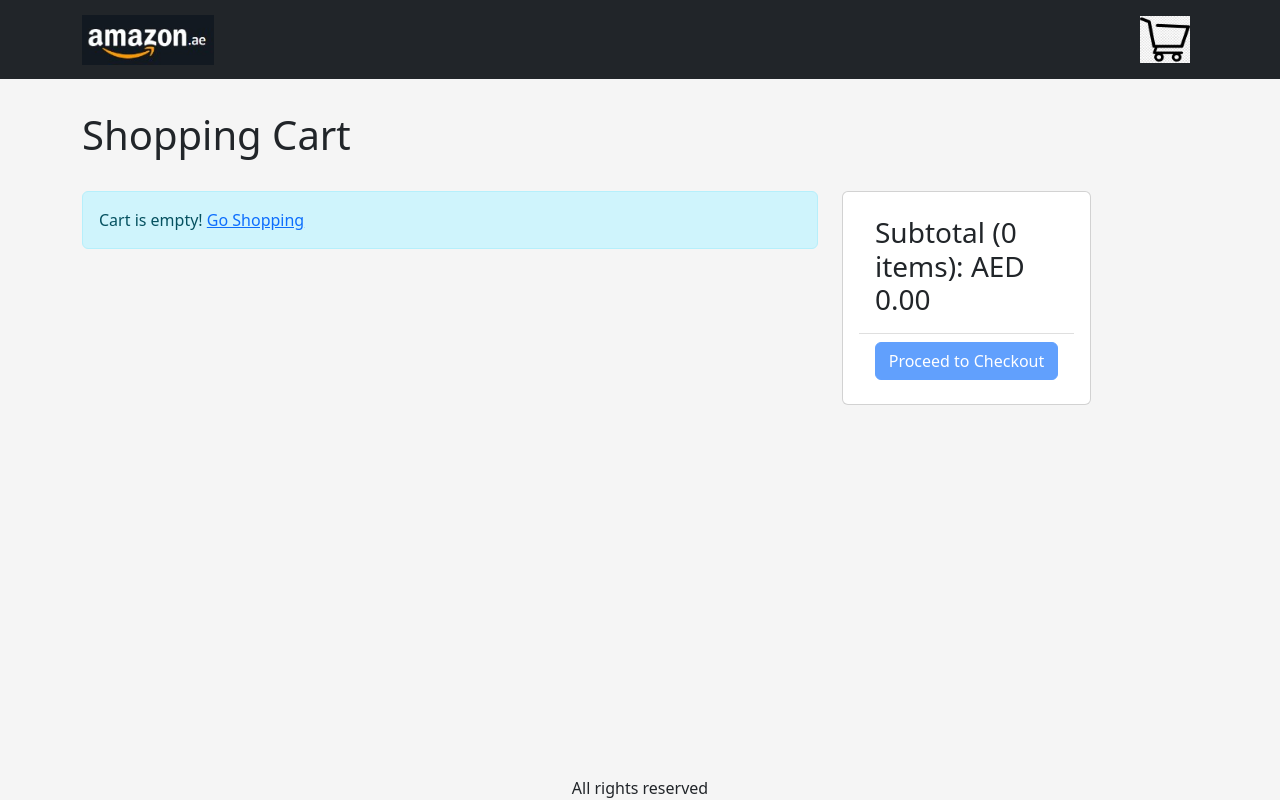
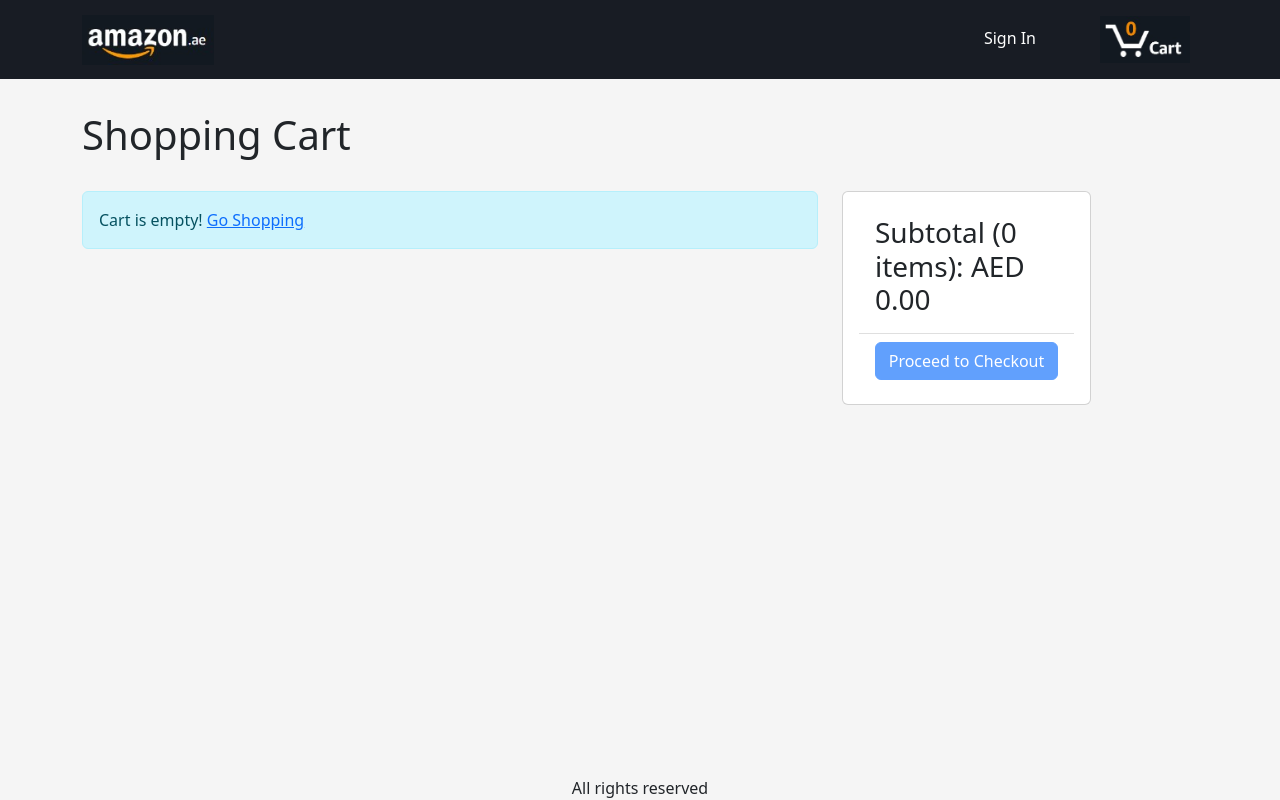
Before and after one commit to mariah16265/NeuroNexus-2, a React (Create React App) app in the folder frontend/: page /cart in a window 1280 px wide. Built offline with nearby package versions, Linux system fonts and the light colour scheme.

Commit message:
more style

```diff
--- a/frontend/src/App.css
+++ b/frontend/src/App.css
@@ -12,7 +12,9 @@
     animation: App-logo-spin infinite 20s linear;
   }
 }
-
+.header {
+  color: #181c24;
+}
 .App-header {
   background-color: #282c34;
   min-height: 100vh;
--- a/frontend/src/App.js
+++ b/frontend/src/App.js
@@ -5,7 +5,7 @@ import Navbar from 'react-bootstrap/Navbar';
 import Container from 'react-bootstrap/Container';
 import { LinkContainer } from 'react-router-bootstrap';
 import logo from './logo.jpg';
-import { Badge, Nav } from 'react-bootstrap';
+import { Badge, Nav, NavDropdown } from 'react-bootstrap';
 import { useContext } from 'react';
 import { Store } from './Store.js';
 import cartpic from './cartpic.jpg';
@@ -13,8 +13,12 @@ import CartScreen from './screens/CartScreen.js';
 import SigninScreen from './screens/SigninScreen.js';
 //JSX is a syntax extension for JavaScript that allows you to write HTML-like code in your JavaScript files.
 function App() {
-  const { state } = useContext(Store);
-  const { cart } = state;
+  const { state, dispatch: ctxDispatch } = useContext(Store);
+  const { cart, userInfo } = state;
+  const signoutHandler = () => {
+    ctxDispatch({ type: 'USER_SIGNOUT' });
+    localStorage.removeItem('userInfo');
+  };
 
   return (
     //React Router DOM makes it easy to create single-page applications (SPAs) with multiple views or pages,
@@ -23,7 +27,7 @@ function App() {
     <BrowserRouter>
       <div className="d-flex flex-column site-container">
         <header>
-          <Navbar bg="dark" variant="dark">
+          <Navbar style={{ backgroundColor: '#181c24' }} variant="dark">
             <Container>
               <LinkContainer to="/">
                 <Navbar.Brand>
@@ -37,6 +41,32 @@ function App() {
                 </Navbar.Brand>
               </LinkContainer>
               <Nav className="ms-auto">
+                {userInfo ? (
+                  <NavDropdown
+                    className="nav-line-1 nav-progressive-content me-4 custom-dropdown"
+                    title={'Hello, ' + userInfo.name}
+                    id="basic=nav-dropdown"
+                  >
+                    <LinkContainer to="/profile">
+                      <NavDropdown.Item>User Profile</NavDropdown.Item>
+                    </LinkContainer>
+                    <LinkContainer to="/orderhistory">
+                      <NavDropdown.Item>Order History</NavDropdown.Item>
+                    </LinkContainer>
+                    <NavDropdown.Divider />
+                    <Link
+                      className="dropdown-item"
+                      to="#signout"
+                      onClick={signoutHandler}
+                    >
+                      Sign Out
+                    </Link>
+                  </NavDropdown>
+                ) : (
+                  <Link id="pos" className="nav-link me-5" to="/signin">
+                    Sign In{' '}
+                  </Link>
+                )}
                 <Link
                   to="/cart"
                   className="nav-link"
@@ -46,7 +76,7 @@ function App() {
                     id="letstry"
                     src={cartpic}
                     alt="Logo"
-                    width="50"
+                    width="90"
                     height="47"
                     className="d-inline-block align-middle"
                   />
@@ -59,8 +89,8 @@ function App() {
                         //allows you to place it anywhere within the container.
                         position: 'absolute',
                         //to position the badge's top-left corner at the center of the container.
-                        top: '45%',
-                        left: '57%',
+                        top: '35%',
+                        left: '37%',
                         //centers the badge within the container both vertically and horizontally.
                         transform: 'translate(-50%, -50%)',
                       }}
--- a/frontend/src/Store.js
+++ b/frontend/src/Store.js
@@ -1,6 +1,11 @@
 import { createContext, useReducer } from 'react';
 export const Store = createContext();
 const initialState = {
+  userInfo: localStorage.getItem('userInfo') // If local storage contains a value for "userInfo,"
+    ? //parsing that JSON string to convert it back into a JavaScript array.
+      JSON.parse(localStorage.getItem('userInfo'))
+    : // If local storage doesn't contain "userInfo" or if there's an issue with parsing the JSON data, set to null
+      null,
   cart: {
     cartItems: localStorage.getItem('cartItems')
       ? // If local storage contains a value for "cartItems,"
@@ -46,6 +51,11 @@ function reducer(state, action) {
     }
     case 'USER_SIGNIN':
       return { ...state, userInfo: action.payload };
+    case 'USER_SIGNOUT':
+      return {
+        ...state,
+        userInfo: null,
+      };
     default:
       return state;
   }
--- a/frontend/src/index.css
+++ b/frontend/src/index.css
@@ -7,7 +7,9 @@ body {
   /* background-size: cover; */
 }
 /*1 rem=16px */
-
+.header {
+  color: #181c24;
+}
 #heading {
   /* background-color: #ffffff; */
   /* width: 400px; */
@@ -92,3 +94,14 @@ main {
 .small-container {
   max-width: 600px;
 }
+#pos {
+  margin-top: 10px;
+}
+.nav-link {
+  color: #fff;
+  font-family: inherit;
+}
+.custom-dropdown.nav-line-1.nav-progressive-content {
+  display: flex;
+  align-items: center;
+}
```
Also changed, not shown: frontend/src/cartpic.jpg.
